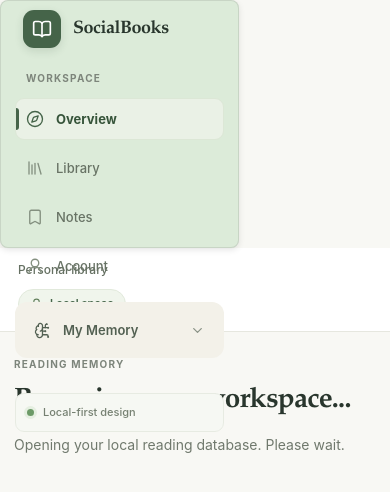
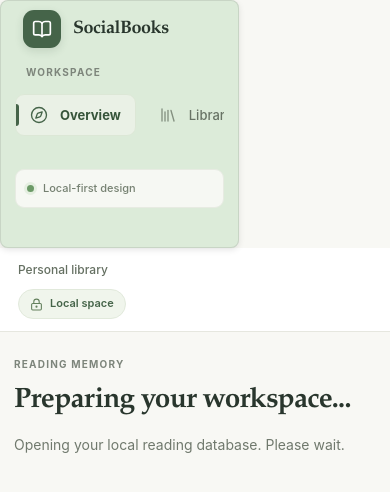
Before and after one commit to Mike323334/SocialBook, a React (Vite) app in the folder frontend/: page / in a window 390 px wide. Shown: the top 492 px of the page. Built offline with nearby package versions, Linux system fonts and the light colour scheme; no server answers.

Commit message:
responsive

```diff
--- a/frontend/src/App.css
+++ b/frontend/src/App.css
@@ -3243,3 +3243,140 @@
     padding-top: 0;
   }
 }
+
+/* =================================
+   MOBILE HORIZONTAL NAVIGATION
+================================= */
+
+@media (max-width: 760px) {
+
+  .app-shell {
+    display: flex;
+    flex-direction: column;
+    align-items: stretch;
+    min-height: 100dvh;
+  }
+
+  .sidebar {
+    position: relative;
+    top: auto;
+    display: flex;
+    flex-direction: column;
+    width: 100%;
+    min-width: 0;
+    height: auto;
+    min-height: 0;
+    max-height: none;
+    padding: 12px 14px;
+    overflow: visible;
+  }
+
+  /* Keep brand above the navigation */
+  .sidebar .brand {
+    margin-bottom: 12px;
+  }
+
+  /* Horizontal navigation */
+  .sidebar nav {
+    display: flex;
+    flex-direction: row;
+    flex-wrap: nowrap;
+    align-items: center;
+    gap: 8px;
+
+    width: 100%;
+    min-width: 0;
+
+    overflow-x: auto;
+    overflow-y: hidden;
+
+    padding-bottom: 8px;
+
+    scrollbar-width: none;
+    -webkit-overflow-scrolling: touch;
+  }
+
+  .sidebar nav::-webkit-scrollbar {
+    display: none;
+  }
+
+  /* Navigation links */
+  .sidebar nav > .nav-link {
+    flex: 0 0 auto;
+    width: auto;
+    min-width: max-content;
+    min-height: 42px;
+    padding: 0 14px;
+    white-space: nowrap;
+  }
+
+  /* Memory navigation */
+  .memory-nav-group {
+    position: relative;
+    flex: 0 0 auto;
+    width: auto;
+    margin: 0;
+    padding: 0;
+  }
+
+  .memory-nav-trigger {
+    width: auto;
+    min-width: max-content;
+    white-space: nowrap;
+  }
+
+  .memory-nav-submenu {
+    flex-direction: row;
+    flex-wrap: nowrap;
+    margin: 5px 0;
+    padding: 5px 0;
+    border-left: none;
+    overflow-x: auto;
+  }
+
+  .memory-sub-link {
+    flex: 0 0 auto;
+    white-space: nowrap;
+  }
+
+  /* Main content */
+  .app-main {
+    width: 100%;
+    min-width: 0;
+    flex: 1;
+  }
+
+  .app-content {
+    width: 100%;
+    padding-top: 12px;
+  }
+
+  .content-wrap {
+    width: 100%;
+    max-width: 100%;
+    margin-top: 0;
+    padding-top: 0;
+  }
+
+  .sidebar-bottom {
+    margin-top: 8px;
+    padding-bottom: 0;
+  }
+}
+
+/* Extra-small phones */
+@media (max-width: 380px) {
+  .sidebar {
+    padding: 10px;
+  }
+
+  .sidebar nav {
+    gap: 6px;
+  }
+
+  .sidebar nav > .nav-link {
+    min-height: 40px;
+    padding: 0 11px;
+    font-size: 12px;
+  }
+}
```
